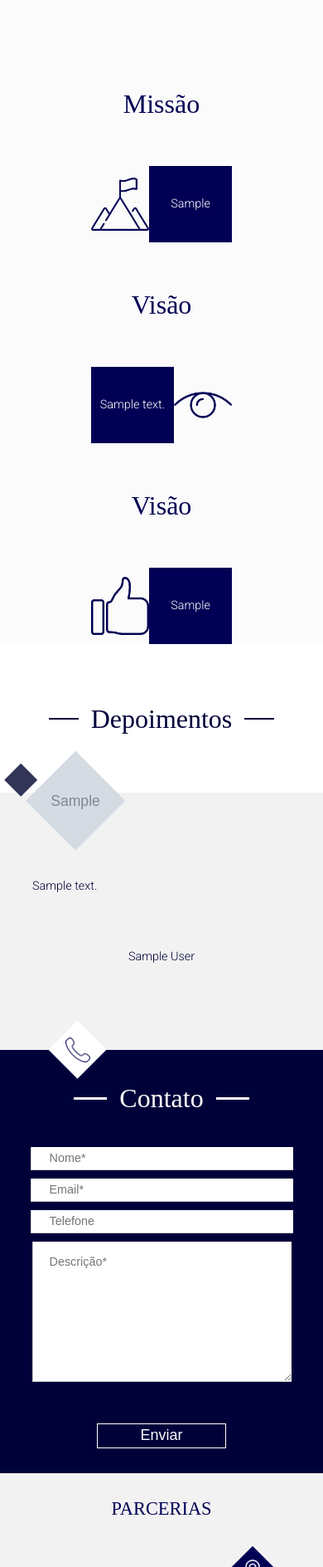
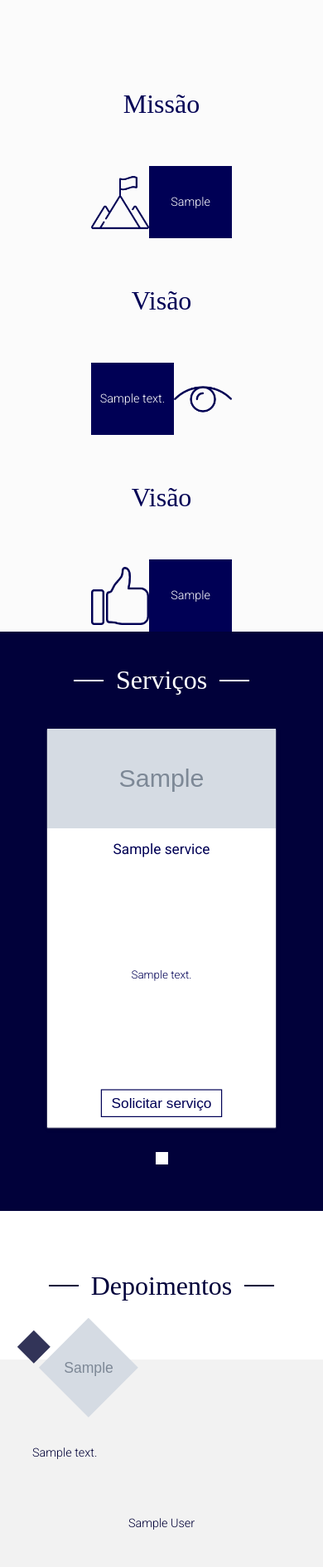
Before and after one commit to citi-onboarding/fisher, a Django app: page / in a window 390 px wide. Shown: the part 1276-3164 px from the top of the page at 83% size. Run offline with Django 3.2, Linux system fonts and the light colour scheme; tables that the repository leaves empty hold one stand-in row (values such as "Sample post"); grey boxes marked "Sample" are stand-in pictures.

Commit message:
Adição do carrossel de servicos

```diff
--- a/core/admin.py
+++ b/core/admin.py
@@ -2,9 +2,11 @@
 from .models import (
     AboutUs,
     MVV,
-    Depoiments
+    Depoiments,
+    Services
 )
 # Register your models here.
 admin.site.register(AboutUs)
 admin.site.register(MVV)
 admin.site.register(Depoiments)
+admin.site.register(Services)
--- a/core/models.py
+++ b/core/models.py
@@ -33,3 +33,14 @@
         return self.author
     class Meta:
         verbose_name = 'Depoimento'
+
+class Services(models.Model):
+    title = models.CharField('Título', max_length=50, default='')
+    content = models.TextField('Conteúdo', max_length = 350, default='')
+    image = models.ImageField('Imagem', upload_to='servicos/', null=True)
+
+    def __str__(self):
+        return self.title
+
+    class Meta:
+        verbose_name = 'Serviço'
--- a/core/static/css/depoimentos.css
+++ b/core/static/css/depoimentos.css
@@ -28,7 +28,7 @@
 .card-item .image {
   position: absolute;
   top: -50px;
-  margin-left: 11%;
+  margin-left: 16%;
 }
 
 .card-item img {
@@ -103,7 +103,7 @@
   }
 
   .card-item .image {
-    margin-left: 10%;
+    margin-left: 14%;
   }
 
   .card-item .image .box {
@@ -153,7 +153,7 @@
 
 @media(max-width: 450px) {
   .card-item .image {
-    margin-left: 8%;
+    margin-left: 12%;
   }
 }
 
--- /dev/null
+++ b/core/static/css/servicos.css
@@ -0,0 +1,297 @@
+#servicos {
+    background-color: #01013A;
+    display: flex;
+    flex-direction: column;
+    align-items: center;
+    justify-content: space-between;
+    overflow: hidden;
+}
+
+#servicos h1 {
+    color: white;
+    padding: 0;
+    margin: 40px 0;
+}
+
+#servicos h1::before,
+#servicos h1:after {
+    background-color: white;
+}
+
+#servicos-container {
+    display: flex;
+    flex-direction: column;
+    justify-content: center;
+    align-items: center;
+    width: 70%;
+    overflow: hidden;
+    padding: 40px 0;
+}
+
+.servicos-card {
+    width: 80%;
+}
+
+.servicos-card-item {
+    display: flex !important;
+    flex-direction: row;
+    justify-content: space-around;
+    align-items: center;
+    height: 350px;
+    width: 750px;
+    background-color: white;
+    transition: all 0.2s linear;
+    box-shadow: 0 1px 1px 0 #ECECEC, 0 1px 5px 0 rgba(0, 0, 0, 0.19);
+}
+
+.servicos-card-item img {
+    width: 49%;
+    height: 350px;
+    object-fit: cover;
+}
+
+.servicos-text {
+    display: flex;
+    flex-direction: column;
+    justify-content: space-around;
+    height: 90%;
+    padding: 20px 40px;
+    align-items: center;
+    font-family: 'Roboto', sans-serif;
+}
+
+.servicos-title {
+    color: #000055;
+    line-height: 25px;
+    font-size: 1.2rem;
+}
+
+.servicos-content {
+    line-height: 25px;
+    color: #000055;
+    font-weight: 300;
+}
+
+.servicos-text button {
+    transition: all 0.2s linear;
+    transform: scale(1.0);
+    background-color: white;
+    border: 1px solid #000055;
+    cursor: pointer;
+    padding: 5px 10px;
+    color: #000055;
+    text-decoration: none;
+}
+
+.servicos-text button:hover {
+    background-color: #000055;
+    color: white;
+}
+
+
+@media(max-width: 1400px){
+    .servicos-card-item {
+        width: 600px;
+    }
+
+    .servicos-title {
+        line-height: 23px;
+        font-size: 1.1rem;
+    }
+
+    .servicos-content {
+        line-height: 23px;
+        font-size: 0.9rem;
+    }
+}
+
+@media(max-width: 1200px){
+    .servicos-card-item {
+        width: 500px;
+    }
+
+    .servicos-text {
+        padding: 10px 20px;
+        height: 95%;
+    }
+
+    .servicos-content {
+        font-size: 0.8rem;
+        line-height: 22px;
+    }
+
+}
+
+
+@media(max-width: 950px){
+    .servicos-card-item {
+        width: 450px;
+    }
+
+    .servicos-text {
+        padding: 10px;
+    }
+}
+
+
+@media(max-width: 850px){
+    .servicos-card-item {
+        flex-direction: column;
+        width: 350px;
+        height: 400px;
+    }
+
+    .servicos-card-item img {
+        width: 100%;
+        height: 40%;
+    }
+}
+
+@media(max-width: 650px){
+    #servicos-container {
+        width: 100%;
+    }
+
+    .servicos-card-item {
+        width: 300px;
+    }
+
+    .servicos-text {
+        justify-content: space-between;
+    }
+
+    .servicos-card-item img {
+        height: 30%;
+    }
+
+    .servicos-title {
+        font-size: 1rem;
+    }
+
+    .servicos-content {
+        line-height: 19px;
+    }
+
+    .servicos-text button {
+        font-size: 0.9rem;
+    }
+
+}
+
+
+@media(max-width: 500px){
+
+    .servicos-card-item {
+        width: 250px;
+    }
+
+    .servicos-content {
+        font-size: 0.7rem;
+    }
+}
+
+
+@media(max-width: 400px){
+
+    .servicos-title {
+        font-size: 0.9rem;
+    }
+
+    .servicos-card-item {
+        width: 230px;
+    }
+
+    .servicos-card-item img {
+        height: 25%;
+    }
+
+}
+
+/* slick */
+
+.servicos-card-item.slick-slide.slick-current.slick-center {
+    transition: all 0.2s linear;
+    transform: scale(1.2);
+}
+
+.servicos-card .slick-dots {
+    display: flex;
+    align-items: center;
+    justify-content: center;
+    margin-top: 70px;
+    padding: 0;
+}
+
+.servicos-card .slick-dots li {
+    margin: 0 10px;
+    list-style-type: none;
+    display: flex;
+    align-items: center;
+    justify-content: center;
+    cursor: pointer;
+}
+
+.servicos-card .slick-dots .slick-active button{
+    height: 15px;
+    width: 15px;
+}
+
+.servicos-card .slick-dots li button {
+    border: 0;
+    padding: 0;
+    background-color: white;
+    color: transparent;
+    height: 10px;
+    width: 10px
+}
+
+.service-next {
+    position: absolute;
+    z-index: 1;
+    background-color: rgba(0, 0, 0, 0);
+    transform: rotate(180deg);
+    border: none;
+    width: 58px;
+    display: flex;
+    flex-direction: row;
+    top: 35%;
+    right: -200px;
+}
+
+.service-prev {
+    position: absolute;
+    z-index: 1;
+    background-color: rgba(0, 0, 0, 0);
+    border: none;
+    width: 58px;
+    display: flex;
+    flex-direction: row;
+    top: 35%;
+    left: -200px;
+}
+
+.service-next img,
+.service-prev img {
+    width: 50px;
+}
+
+.service-prev img path,
+.service-next img path{
+    fill: #000000;
+}
+
+.slick-list.draggable {
+    height: 350px;
+}
+
+@media(max-width: 850px){
+    .servicos-card .slick-dots {
+        margin-top: 140px;
+    }
+}
+
+@media(max-width: 500px){
+    .servicos-card .slick-dots {
+        margin-top: 120px;
+    }
+}
--- a/core/static/css/sobrenos.css
+++ b/core/static/css/sobrenos.css
@@ -42,7 +42,7 @@
     flex-direction: row;
     width: 45%;
     height: 100%;
-    font-size: 1.2rem;
+    font-size: 1.1rem;
     font-weight: 300;
     padding-left: -80px;
     font-family: 'Roboto', sans-serif;
@@ -282,7 +282,7 @@
     font-size: 1.1rem;
     text-align: center;
     z-index: 10 !important;
-    line-height: 30px;
+    line-height: 25px;
 
 }
 
--- a/core/static/js/depoimentos.js
+++ b/core/static/js/depoimentos.js
@@ -2,8 +2,8 @@
   $('.depoimentos-card').slick({
     slidesToShow: 1,
     slidesToScroll: 1,
-    prevArrow: '<button type="button" onclick="resizeDepoiments()" class="carousel-next"><img src="/static/imagens/leftarrowangle1.svg"></button>',
-    nextArrow: '<button type="button" onclick="resizeDepoiments()" class="carousel-prev"><img src="/static/imagens/leftarrowangle1.svg"></button>'
+    prevArrow: '<button type="button"  class="carousel-next"><img src="/static/imagens/leftarrowangle1.svg"></button>',
+    nextArrow: '<button type="button"  class="carousel-prev"><img src="/static/imagens/leftarrowangle1.svg"></button>'
   });
 });
 
--- a/core/static/js/servicos.js
+++ b/core/static/js/servicos.js
@@ -0,0 +1,8 @@
+$('.servicos-card').slick({
+    centerMode: true,
+    dots: true,
+    variableWidth: true,
+    variableHeight: true,
+    prevArrow: '<button type="button"  class="service-next"><img src="/static/imagens/leftarrowangle1.svg"></button>',
+    nextArrow: '<button type="button"  class="service-prev"><img src="/static/imagens/leftarrowangle1.svg"></button>',
+  });
--- a/core/templates/home.html
+++ b/core/templates/home.html
@@ -105,11 +105,26 @@
     </div>
   </div>
   <!-- Fim do sobre nós -->
+  {% if services %}
   <div id="servicos">
-
-
+    <h1 class=""> Serviços </h1>
+    <div id="servicos-container">
+      <div class="servicos-card">
+        {% for service in services %}
+        <div class="servicos-card-item">
+          <img src="{{ service.image.url }}" alt="">
+          <div class="servicos-text">
+            <div class="servicos-title"> {{ service.title }}</div>
+            <div class="servicos-content"> {{ service.content }} </div>
+            <button>Solicitar serviço</button>
+          </div>
+        </div>
+        {% endfor %}
+      </div>
+    </div>
   </div>
-
+  {% endif %}
+  {% if depoiments %}
   <div id="depoimentos">
     <h1 id="title-depoimentos-h1">Depoimentos</h1>
     <div id="depoimentos-container">
@@ -127,6 +142,7 @@
       </div>
     </div>
   </div>
+  {% endif %}
 
 
   <div id="contato">
--- a/core/views.py
+++ b/core/views.py
@@ -6,6 +6,7 @@
     AboutUs,
     MVV,
     Depoiments,
+    Services,
 )
 
 # Create your views here.
@@ -32,6 +33,7 @@
     aboutUs = AboutUs.objects.all()
     mvv = MVV.objects.all()
     depoiments = Depoiments.objects.all()
+    services = Services.objects.all()
     aboutUsContext = None
     mvvContext = None
 
@@ -42,4 +44,9 @@
     if len(aboutUs) != 0:
         aboutUsContext = aboutUs[0]
 
-    return {'mvv': mvvContext, 'aboutUs': aboutUsContext, 'depoiments': depoiments}
+    return {
+        'mvv': mvvContext,
+        'aboutUs': aboutUsContext,
+        'depoiments': depoiments,
+        'services': services,
+    }
```
Also changed, not shown: core/migrations/0001_initial.py, core/migrations/0002_auto_20181217_2130.py (deleted), core/migrations/0002_auto_20190111_1351.py (added), core/migrations/0003_auto_20190110_1121.py (deleted), core/migrations/0003_services.py (added), core/migrations/0004_auto_20190110_1122.py (deleted), core/migrations/0004_auto_20190114_1250.py (added), core/migrations/0005_auto_20190110_1125.py (deleted), core/migrations/0006_depoiments_footer.py (deleted), core/migrations/0007_remove_depoiments_footer.py (deleted).
